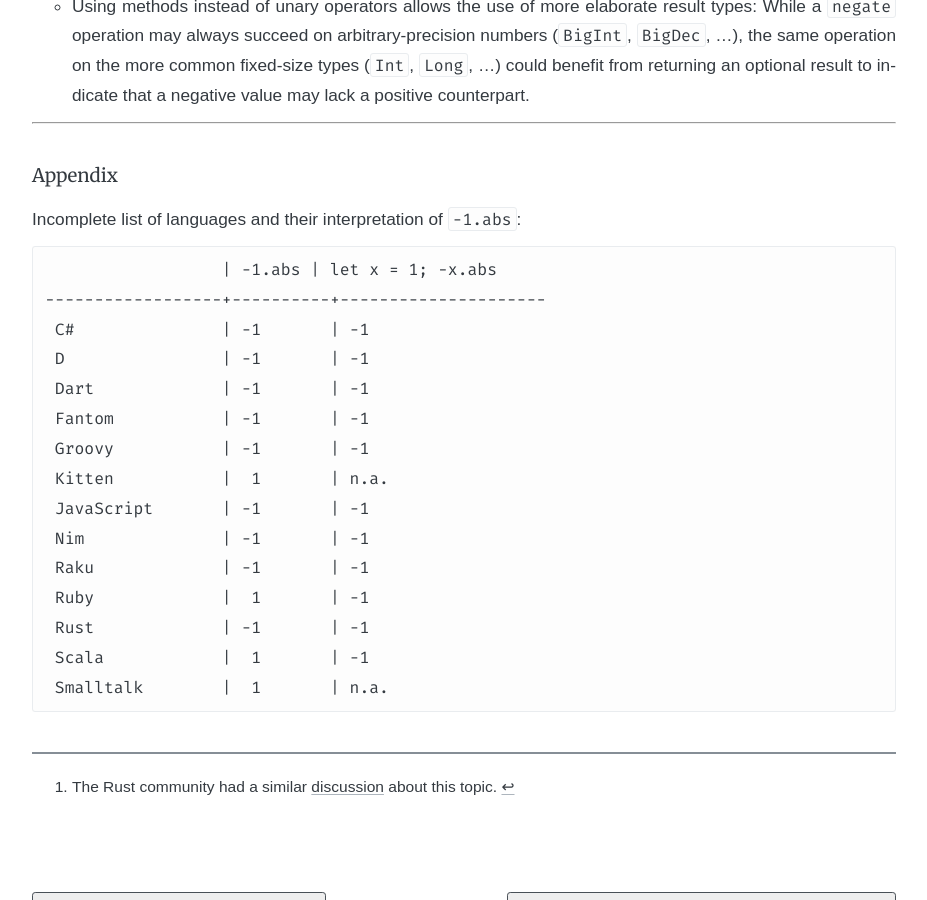
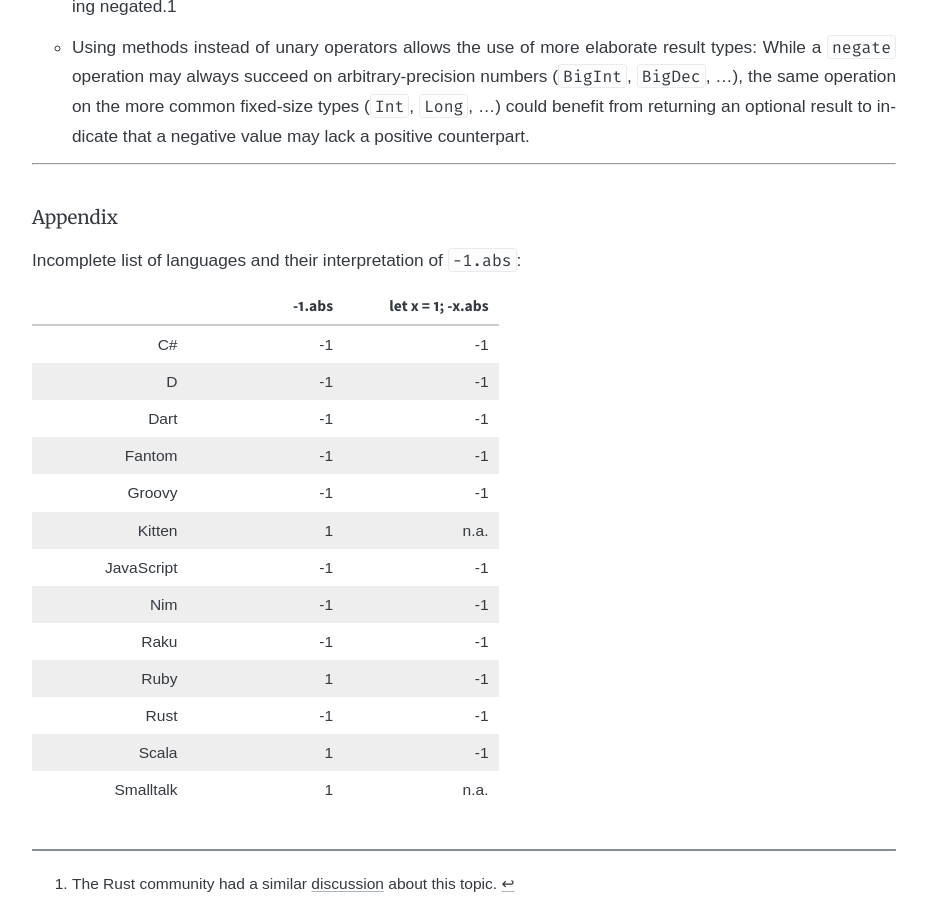
Before and after one commit to soc/soc.me, a Jekyll site: the page built from _languages/unary-operators-are-unnecessary.md, in a window 1280 px wide and 900 px high, scrolled down 1180 px. Shown: the whole window, without its empty margins (176-1103 px from the left). Built offline with Jekyll 4.4.1, drawn with Linux system fonts in a browser that asks for light colours; some web fonts are replaced.

Commit message:
fix table in "Unary Operators Are Unnecessary"

````diff
--- a/_languages/unary-operators-are-unnecessary.md
+++ b/_languages/unary-operators-are-unnecessary.md
@@ -58,22 +60,21 @@
 
 Incomplete list of languages and their interpretation of `-1.abs`:
 
-```
-                  | -1.abs | let x = 1; -x.abs
-------------------+----------+---------------------
- C#               | -1       | -1
- D                | -1       | -1
- Dart             | -1       | -1
- Fantom           | -1       | -1
- Groovy           | -1       | -1
- Kitten           |  1       | n.a.
- JavaScript       | -1       | -1
- Nim              | -1       | -1
- Raku             | -1       | -1
- Ruby             |  1       | -1
- Rust             | -1       | -1
- Scala            |  1       | -1
- Smalltalk        |  1       | n.a.
-```
+|             | -1.abs | let x = 1; -x.abs |
+|------------:|-------:|------------------:|
+|          C# |     -1 |                -1 |
+|           D |     -1 |                -1 |
+|        Dart |     -1 |                -1 |
+|      Fantom |     -1 |                -1 |
+|      Groovy |     -1 |                -1 |
+|      Kitten |      1 |              n.a. |
+|  JavaScript |     -1 |                -1 |
+|         Nim |     -1 |                -1 |
+|        Raku |     -1 |                -1 |
+|        Ruby |      1 |                -1 |
+|        Rust |     -1 |                -1 |
+|       Scala |      1 |                -1 |
+|   Smalltalk |      1 |              n.a. |
+{: .table-medium .table-width-small}
 
 [^1]: The Rust community had a similar [discussion](https://internals.rust-lang.org/t/the-is-not-empty-method-as-more-clearly-alternative-for-is-empty/) about this topic.
````
Also changed, not shown: other parts of _languages/unary-operators-are-unnecessary.md (+2 -0 lines).
